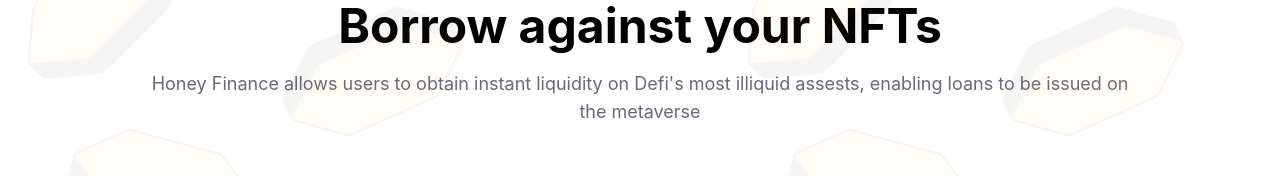
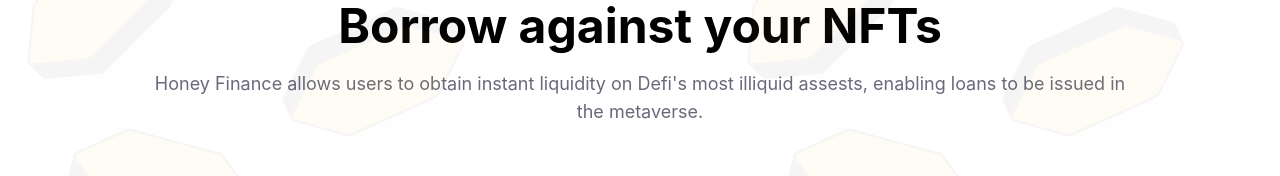
Before and after one commit to honey-protocol/landing-page, a Next.js app: page / in a window 1280 px wide. Shown: the part 327-503 px from the top of the page. Built offline with nearby package versions, Linux system fonts and the light colour scheme; a web font is replaced by a local one.

Commit message:
spelling, punctuation, fixed periods

```diff
--- a/components/About/About.tsx
+++ b/components/About/About.tsx
@@ -9,7 +9,7 @@
           Borrow against your NFTs
         </h1>
         <p className="text-lg mb-14 text-center mx-auto text-primary-paragraph   w-full">
-          {`Honey Finance allows users to obtain instant liquidity on Defi's most illiquid assests, enabling loans to be issued on the metaverse`}
+          {`Honey Finance allows users to obtain instant liquidity on Defi's most illiquid assests, enabling loans to be issued in the metaverse.`}
         </p>
         <div className="flex flex-col md:flex-row w-full p-10 lg:p-0">
           <div className="bg-primary mb-10 md:mb-0  w-full md:max-w-[372px] min-h-full rounded mr-7">
```
